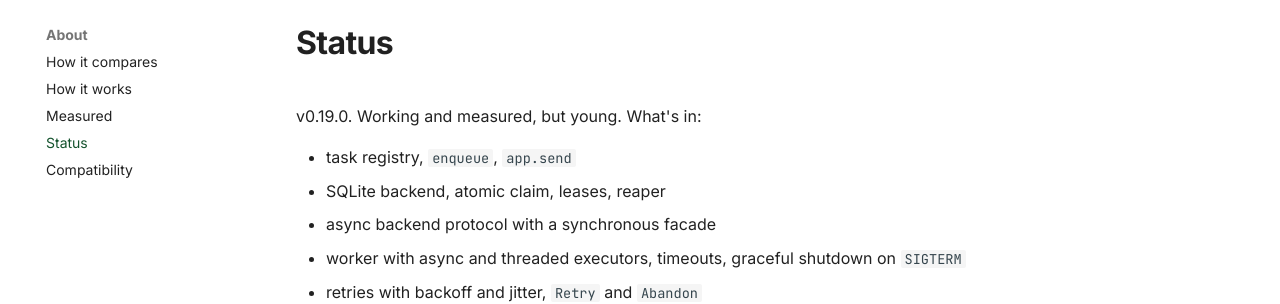
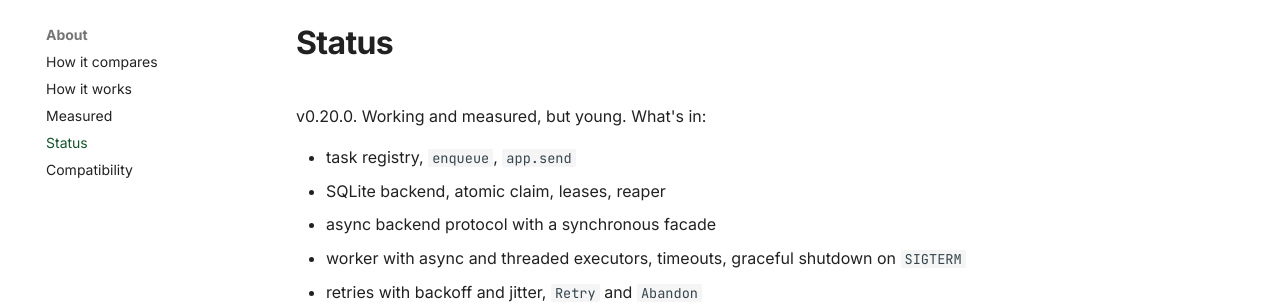
Before and after one commit to Piergiuseppe/tinyjobs, an MkDocs documentation site: the page built from docs/status.md, in a window 1280 px wide and 900 px high. Shown: the part 124-428 px from the top of the window. Built offline with MkDocs 1.6.1 and Material for MkDocs 9.7.7, drawn with Linux system fonts in a browser that asks for light colours; comment, search, counter and statistics services are not loaded.

Commit message:
Release 0.20.0

```diff
--- a/docs/status.md
+++ b/docs/status.md
@@ -1,6 +1,6 @@
 # Status
 
-v0.19.0. Working and measured, but young. What's in:
+v0.20.0. Working and measured, but young. What's in:
 
 - task registry, `enqueue`, `app.send`
 - SQLite backend, atomic claim, leases, reaper
--- a/tinyjobs/__init__.py
+++ b/tinyjobs/__init__.py
@@ -14,7 +14,7 @@ if sys.version_info < MINIMUM_PYTHON:
         )
     )
 
-__version__ = "0.19.0"
+__version__ = "0.20.0"
 
 from .app import TinyJobs
 from .clock import Clock, FrozenClock
```
Also changed, not shown: CHANGELOG.md (+1 -1 lines).
